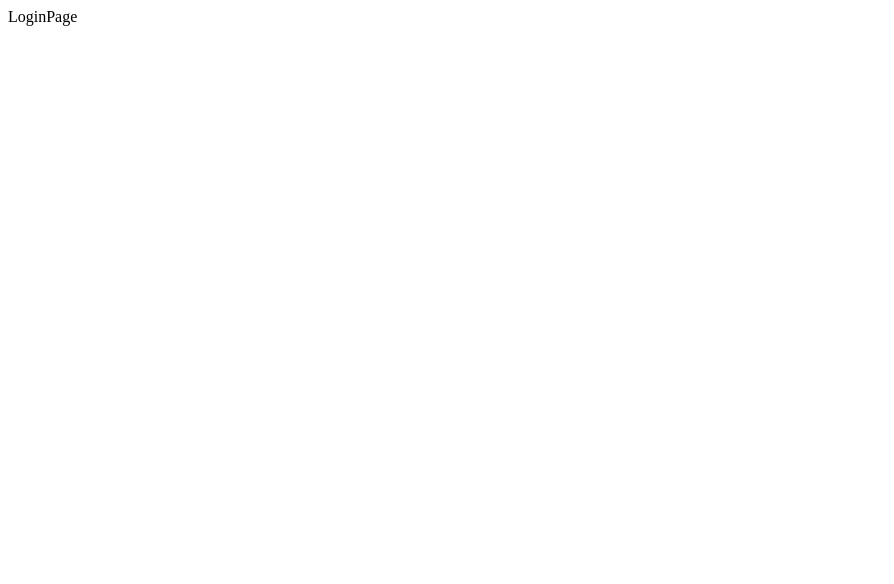
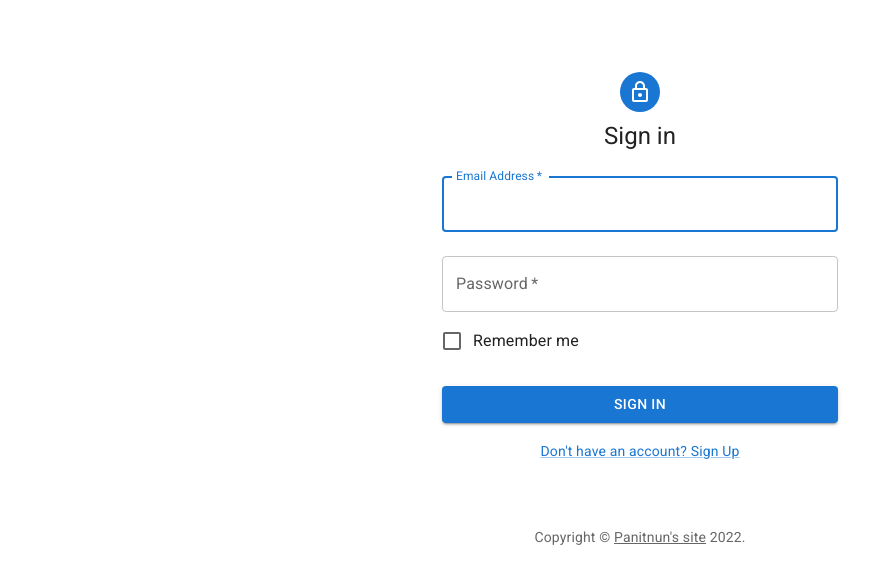
Before and after one commit to Panitnun-6243/javascript_auth_jwt, a React (Create React App) app in the folder client/: page / in a window 1280 px wide. Shown: the top 584 px of the page, without its empty margins (0-894 px from the left). Built offline with nearby package versions, Linux system fonts and the light colour scheme.

Commit message:
feat: create login template

```diff
--- a/client/src/pages/loginPage.jsx
+++ b/client/src/pages/loginPage.jsx
@@ -1,9 +1,116 @@
-import React from 'react'
+import React from "react";
+import Avatar from "@mui/material/Avatar";
+import Button from "@mui/material/Button";
+import CssBaseline from "@mui/material/CssBaseline";
+import TextField from "@mui/material/TextField";
+import FormControlLabel from "@mui/material/FormControlLabel";
+import Checkbox from "@mui/material/Checkbox";
+import Link from "@mui/material/Link";
+import Grid from "@mui/material/Grid";
+import Box from "@mui/material/Box";
+import LockOutlinedIcon from "@mui/icons-material/LockOutlined";
+import Typography from "@mui/material/Typography";
+import Container from "@mui/material/Container";
+import { createTheme, ThemeProvider } from "@mui/material/styles";
+
+function Copyright(props) {
+  return (
+    <Typography
+      variant="body2"
+      color="text.secondary"
+      align="center"
+      {...props}
+    >
+      {"Copyright © "}
+      <Link color="inherit" href="https://panitnuns.com">
+        Panitnun's site
+      </Link>{" "}
+      {new Date().getFullYear()}
+      {"."}
+    </Typography>
+  );
+}
+
+const theme = createTheme();
 
 function LoginPage() {
+  const handleSubmit = (event) => {
+    event.preventDefault();
+    const data = new FormData(event.currentTarget);
+    console.log({
+      email: data.get("email"),
+      password: data.get("password"),
+    });
+  };
   return (
-    <div>LoginPage</div>
-  )
+    <ThemeProvider theme={theme}>
+      <Container component="main" maxWidth="xs">
+        <CssBaseline />
+        <Box
+          sx={{
+            marginTop: 8,
+            display: "flex",
+            flexDirection: "column",
+            alignItems: "center",
+          }}
+        >
+          <Avatar sx={{ m: 1, bgcolor: "primary.main" }}>
+            <LockOutlinedIcon />
+          </Avatar>
+          <Typography component="h1" variant="h5">
+            Sign in
+          </Typography>
+          <Box
+            component="form"
+            onSubmit={handleSubmit}
+            noValidate
+            sx={{ mt: 1 }}
+          >
+            <TextField
+              margin="normal"
+              required
+              fullWidth
+              id="email"
+              label="Email Address"
+              name="email"
+              autoComplete="email"
+              autoFocus
+            />
+            <TextField
+              margin="normal"
+              required
+              fullWidth
+              name="password"
+              label="Password"
+              type="password"
+              id="password"
+              autoComplete="current-password"
+            />
+            <FormControlLabel
+              control={<Checkbox value="remember" color="primary" />}
+              label="Remember me"
+            />
+            <Button
+              type="submit"
+              fullWidth
+              variant="contained"
+              sx={{ mt: 3, mb: 2 }}
+            >
+              Sign In
+            </Button>
+            <Grid container direction="row" justifyContent="center">
+              <Grid item>
+                <Link href="register" variant="body2">
+                  {"Don't have an account? Sign Up"}
+                </Link>
+              </Grid>
+            </Grid>
+          </Box>
+        </Box>
+        <Copyright sx={{ mt: 8, mb: 4 }} />
+      </Container>
+    </ThemeProvider>
+  );
 }
 
-export default LoginPage
+export default LoginPage;
```
